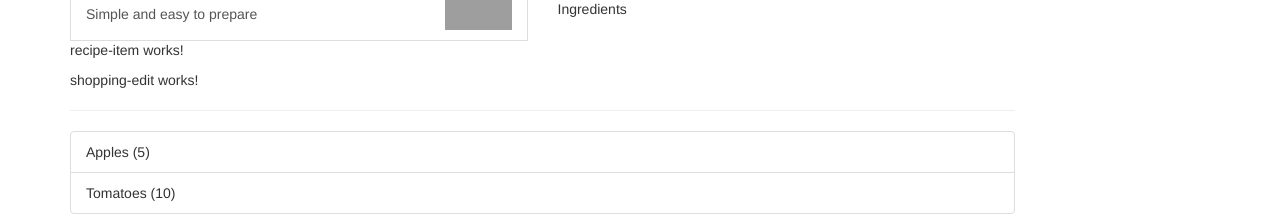
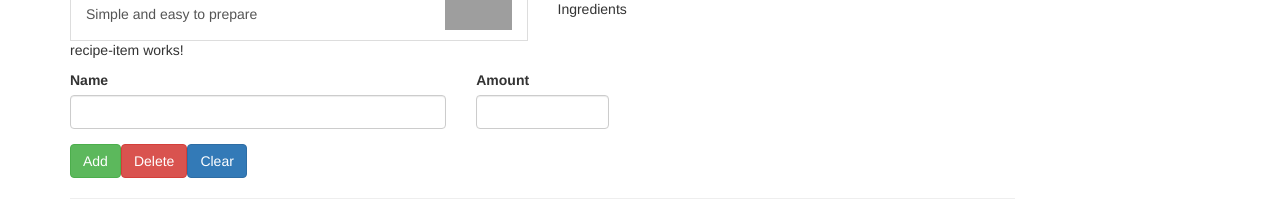
Before and after one commit to paulodetarso/the-complete-guide-to-angular-project, an Angular app: page / in a window 1280 px wide. Shown: the part 208-425 px from the top of the page. Built offline with nearby package versions, Linux system fonts and the light colour scheme; grey boxes are pictures that could not be loaded.

Commit message:
Defining the form to edit ingredients

```diff
--- a/src/app/shopping-list/shopping-edit/shopping-edit.component.html
+++ b/src/app/shopping-list/shopping-edit/shopping-edit.component.html
@@ -1 +1,46 @@
-<p>shopping-edit works!</p>
+<div class="row">
+  <div class="col-xs-12">
+    <form>
+      <div class="row">
+        <div class="col-sm-5 form-group">
+          <label for="input-name">Name</label>
+          <input
+            type="text"
+            id="input-name"
+            class="form-control"
+          >
+        </div>
+        <div class="col-sm-2 form-group">
+          <label for="input-amount">Amount</label>
+          <input
+            type="text"
+            id="input-amount"
+            class="form-control"
+          >
+        </div>
+      </div>
+      <div class="row">
+        <div class="col-xs-12">
+          <button
+            type="submit"
+            class="btn btn-success"
+          >
+            Add
+          </button>
+          <button
+            type="button"
+            class="btn btn-danger"
+          >
+            Delete
+          </button>
+          <button
+            type="button"
+            class="btn btn-primary"
+          >
+            Clear
+          </button>
+        </div>
+      </div>
+    </form>
+  </div>
+</div>
```
